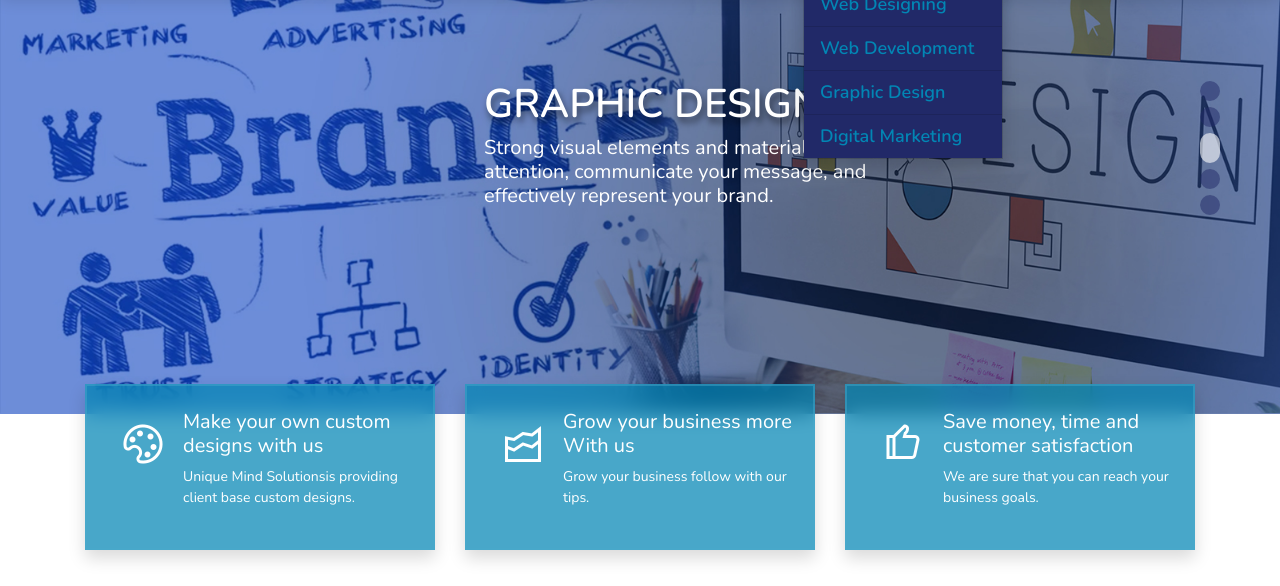
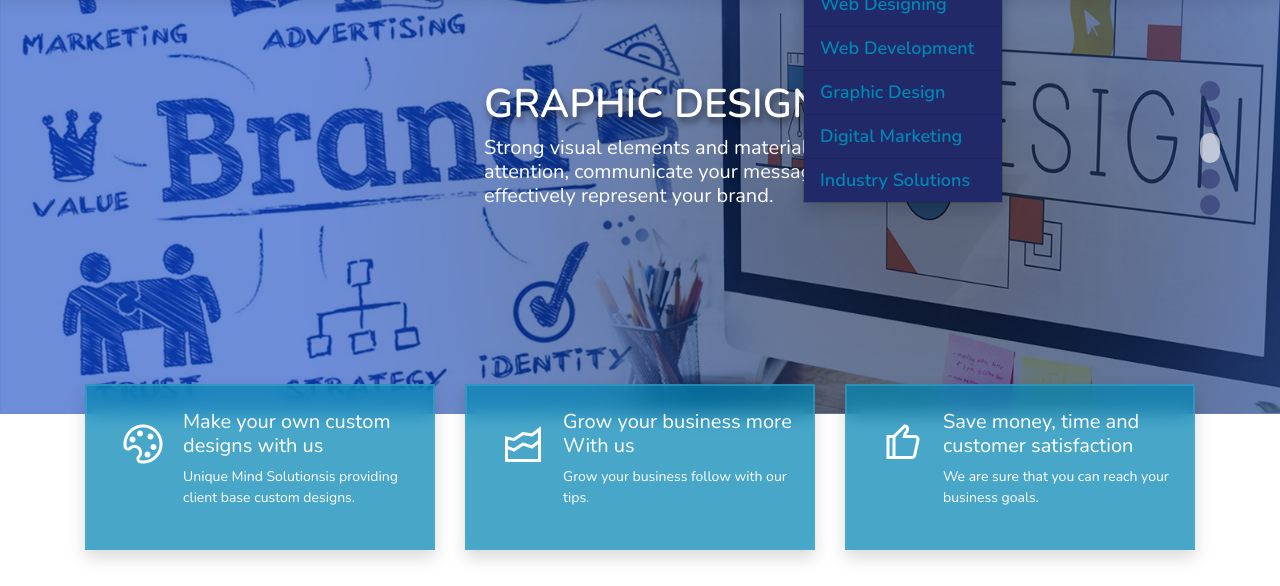
Before and after one commit to uniquemindsolutions/umsmaster, a plain HTML site: page index.html in a window 1280 px wide. Both pictures are taken after a click on the link "Our Services". Shown: the part 118-704 px from the top of the page. Drawn offline with nearby package versions, Linux system fonts and the light colour scheme.

Commit message:
services added

```diff
--- a/index.html
+++ b/index.html
@@ -100,6 +100,7 @@
                     <a class="list-group-item" href="web-development.html">Web Development</a>
                     <a class="list-group-item" href="graphic-design.html">Graphic Design</a>
                     <a class="list-group-item" href="digital-marketing.html">Digital Marketing</a>
+                    <a class="list-group-item" href="digital-marketing.html">Industry Solutions</a>
                   </ul>
 
                 </div>
```
